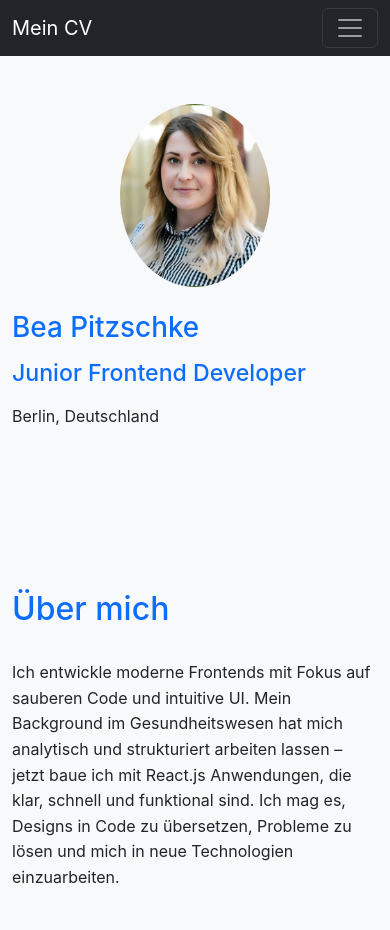
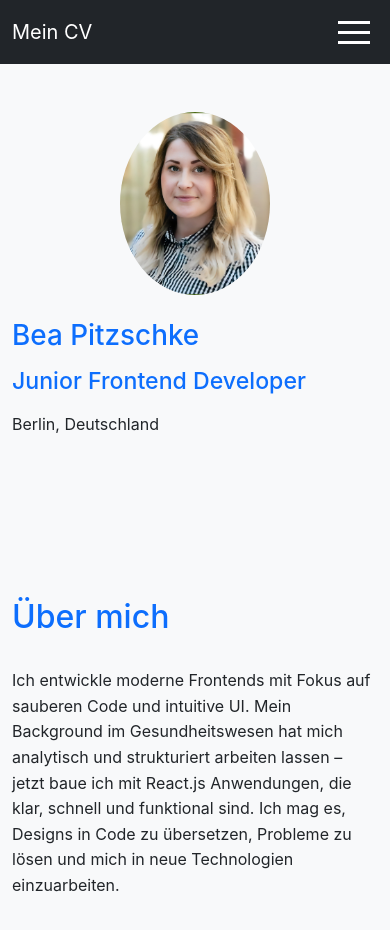
Before and after one commit to BeaCoden/my-cv, a React (Create React App) app: page / in a window 390 px wide. Shown: the top 930 px of the page. Built offline with nearby package versions, Linux system fonts and the light colour scheme.

Commit message:
Add hamburger-react for responsive navbar; update Navbar component to use hamburger menu

```diff
--- a/package.json
+++ b/package.json
@@ -8,6 +8,7 @@
     "@testing-library/react": "^16.2.0",
     "@testing-library/user-event": "^13.5.0",
     "bootstrap": "^5.3.3",
+    "hamburger-react": "^2.5.2",
     "react": "^19.0.0",
     "react-bootstrap": "^2.10.9",
     "react-dom": "^19.0.0",
--- a/src/App.css
+++ b/src/App.css
@@ -1,40 +1,37 @@
-/* App.css */
-
-/* Allgemeine Resets/Grundstyles */
 body {
   margin: 0;
-  background-color: #f8f9fa; /* Sehr helles Grau, wirkt modern und minimalistisch */
-  color: #212529; /* Standard Bootstrap Textfarbe (dunkles Grau) */
+  background-color: #f8f9fa;
+  color: #212529;
   font-family: -apple-system, BlinkMacSystemFont, 'Segoe UI', 'Roboto', 'Oxygen',
     'Ubuntu', 'Cantarell', 'Fira Sans', 'Droid Sans', 'Helvetica Neue',
     sans-serif;
 }
 
-/* Überschriften */
 h1, h2, h3, h4, h5, h6 {
-  color: #0d6efd; /* Ein Bootstrap-Blau als Akzentfarbe */
+  color: #0d6efd;
   margin-bottom: 1rem;
 }
 
-/* Standard-Absatztext */
 p {
   margin-bottom: 1rem;
   line-height: 1.6;
 }
 
-/* Navbar-Anpassungen (optional) */
 .navbar {
   margin-bottom: 0;
-  /* Du könntest z.B. einen leicht anderen Hintergrund wählen:
-     background-color: #0d6efd;
-     und variant="dark" beibehalten */
+  background-color: #0d6efd;
 }
 
-/* Hero Section */
+.custom-toggle {
+  display: flex;
+  align-items: center;
+  cursor: pointer;
+}
+
 .hero {
-  background-color: #e9ecef; /* Helles Grau für Kontrast */
-  padding: 4rem 0; /* Genug Abstand nach oben/unten */
-  text-align: left; /* Du kannst auch 'center' wählen */
+  background-color: #e9ecef;
+  padding: 4rem 0;
+  text-align: left;
 }
 .hero h1 {
   font-size: 2.5rem;
@@ -42,14 +39,14 @@ p {
 }
 .hero h3 {
   font-size: 1.25rem;
-  color: #6c757d; /* Dezenteres Grau */
+  color: #6c757d;
 }
 .hero img {
   max-width: 150px;
   border-radius: 50%;
 }
 
-/* Section-Container (About, Skills, etc.) */
+
 section {
   padding-top: 3rem;
   padding-bottom: 3rem;
@@ -59,7 +56,7 @@ section h2 {
   margin-bottom: 2rem;
 }
 
-/* Listen in Skills, etc. */
+
 ul {
   list-style: none;
   padding-left: 0;
@@ -68,10 +65,10 @@ ul li {
   margin-bottom: 0.5rem;
 }
 
-/* Cards im Portfolio */
+
 .card {
-  border: none; /* Kein Rahmen */
-  box-shadow: 0 2px 5px rgba(0, 0, 0, 0.1); /* Leichter Schatten */
+  border: none;
+  box-shadow: 0 2px 5px rgba(0, 0, 0, 0.1);
 }
 .card-title {
   color: #0d6efd;
@@ -83,7 +80,6 @@ ul li {
   color: #212529;
 }
 
-/* Kontaktlinks (optional Hover-Effekt) */
 #contact a {
   color: #0d6efd;
   text-decoration: none;
@@ -92,10 +88,32 @@ ul li {
   text-decoration: underline;
 }
 
-/* Footer (falls du einen anlegst) */
 footer {
   background-color: #0d6efd;
   color: #fff;
   text-align: center;
   padding: 1rem 0;
 }
+
+@media screen and (min-width: 768px) {
+  .container {
+    max-width: 720px;
+  }
+
+}
+
+@media screen and (min-width: 992px) {
+  .container {
+    max-width: 960px;
+  }
+}
+
+@media screen and (min-width: 1200px) {
+  .container {
+    max-width: 1140px;
+  }
+
+  .custom-toggle {
+    display: none;
+  }
+}
--- a/src/components/Navbar.jsx
+++ b/src/components/Navbar.jsx
@@ -1,7 +1,11 @@
-import React from "react";
+import React, { useState } from "react";
 import { Navbar, Nav, Container } from "react-bootstrap";
+import { Sling as Hamburger } from "hamburger-react";
 import "../App.css";
+
 const Navigation = () => {
+  const [isOpen, setOpen] = useState(false);
+
   return (
     <Navbar
       bg="dark"
@@ -9,12 +13,33 @@ const Navigation = () => {
       expand="lg">
       <Container>
         <Navbar.Brand href="#home">Mein CV</Navbar.Brand>
-        <Navbar.Toggle aria-controls="basic-navbar-nav" />
-        <Navbar.Collapse id="basic-navbar-nav">
+        <div className="custom-toggle">
+          <Hamburger
+            toggled={isOpen}
+            toggle={setOpen}
+            color="#fff"
+          />
+        </div>
+
+        <Navbar.Collapse
+          id="basic-navbar-nav"
+          className={isOpen ? "show" : ""}>
           <Nav className="ml-auto">
-            <Nav.Link href="#about">Über mich</Nav.Link>
-            <Nav.Link href="#portfolio">Portfolio</Nav.Link>
-            <Nav.Link href="#contact">Kontakt</Nav.Link>
+            <Nav.Link
+              href="#about"
+              onClick={() => setOpen(false)}>
+              Über mich
+            </Nav.Link>
+            <Nav.Link
+              href="#portfolio"
+              onClick={() => setOpen(false)}>
+              Portfolio
+            </Nav.Link>
+            <Nav.Link
+              href="#contact"
+              onClick={() => setOpen(false)}>
+              Kontakt
+            </Nav.Link>
           </Nav>
         </Navbar.Collapse>
       </Container>
```
Also changed, not shown: 1 other file (tests, documents, lock files or other folders).
